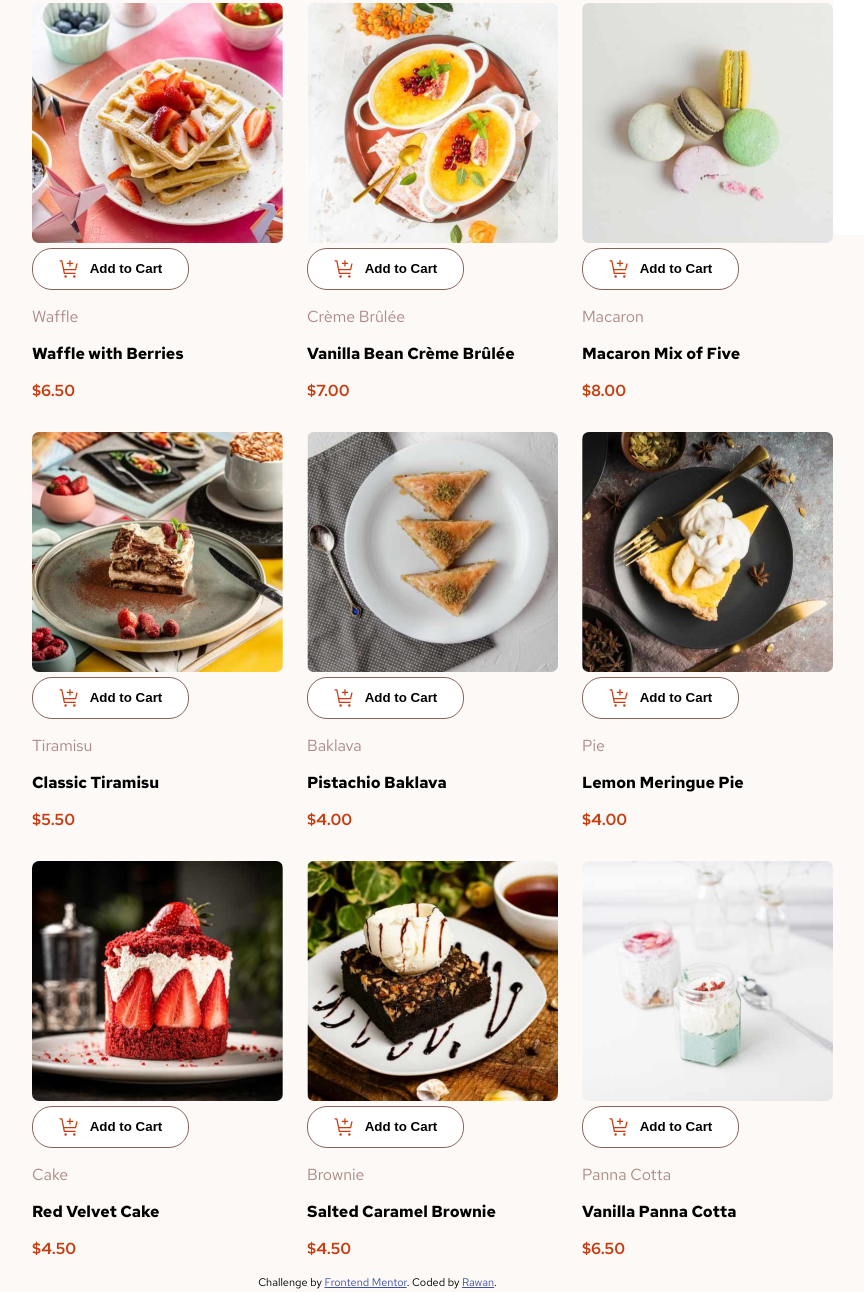
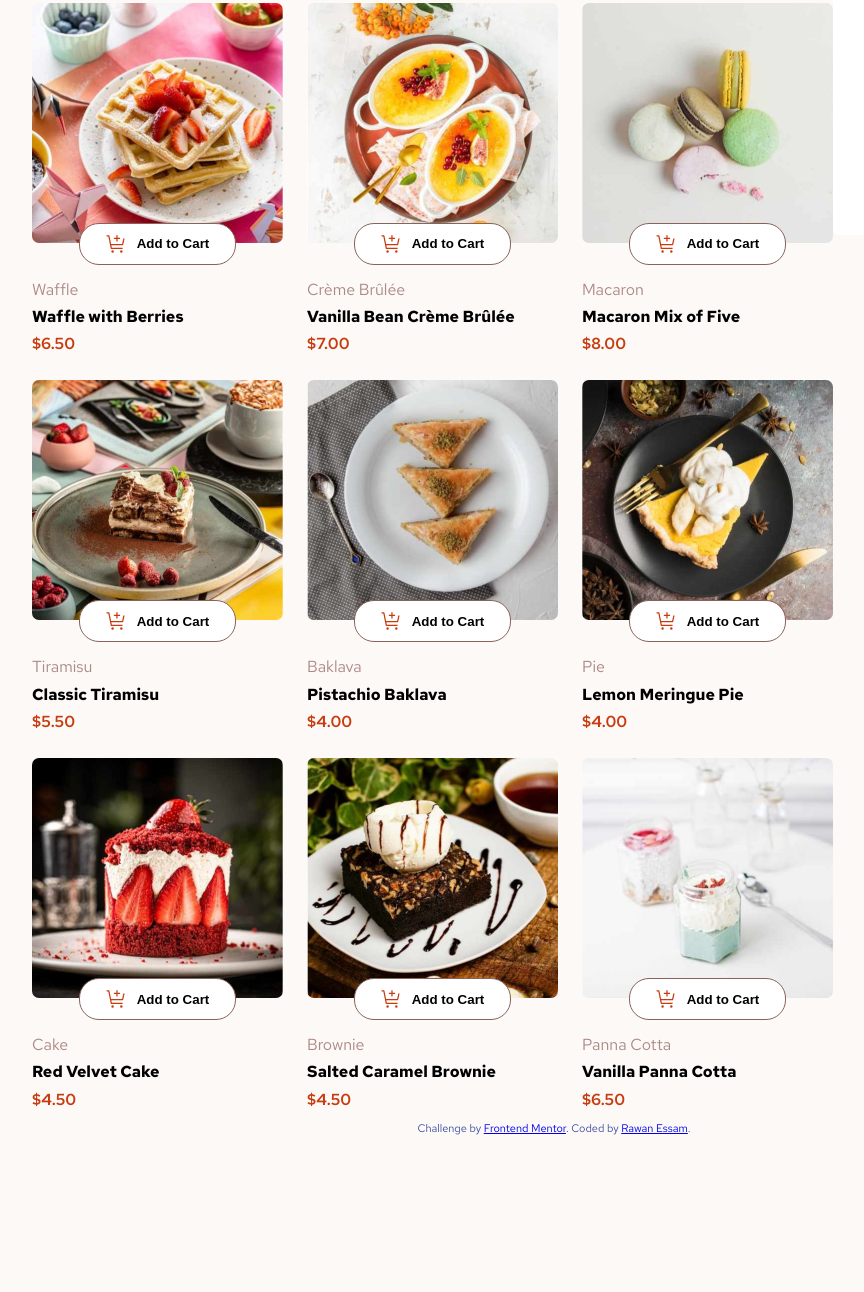
Before and after one commit to rawan6602/product-list-with-cart-main, a plain HTML site: page product-list-with-cart-main/index.html in a window 1280 px wide. Shown: the part 91-1383 px from the top of the page, without its empty margins (86-950 px from the left). After the commit the page ends 1234 px from the top, so only its background shows below. Drawn offline with Linux system fonts and the light colour scheme.

Commit message:
first commit

```diff
--- a/product-list-with-cart-main/index.html
+++ b/product-list-with-cart-main/index.html
@@ -7,106 +7,125 @@
   <link href="https://fonts.googleapis.com/css2?family=Open+Sans&family=Red+Hat+Text:wght@300..700&display=swap" rel="stylesheet">
   <link rel="stylesheet" href="./style.css">
   <title>Product list with cart</title>
-  <style>
-    .attribution { font-size: 11px; text-align: center; }
-    .attribution a { color: hsl(228, 45%, 44%); }
-  </style>
 </head>
 
 <body>
-<!-- <script>
-  let btn = document.querySelector('.add-to-cart')
-  let mbtn = document.querySelector('.minusbtu')
-  let pbtn = document.querySelector('.minusbtu')
-
-  btn.addEventListener("click",()=>{
-    btn.innerText = 1 ;
-  })
-</script> -->
-
-
+<script src="script.js"></script>
+  <div class="container">
   <div class="left-side">
     <h1>Desserts</h1>
 
     <div class="shopping-part">
-      <div>
-      <div class="img-button">
+        <div class="dessert">
               <img class="dessert-img" src="./assets/images/image-waffle-desktop.jpg" alt="waffle photo">
-        <!-- <div class="btn"> -->
+            <div class="btn">
                 <!-- <button class="minusbtu">-</button> -->
               <button class="add-to-cart"><img src="./assets/images/icon-add-to-cart.svg" alt="cart icon"><span class="add-to-cart-text">Add to Cart</span></button>
                 <!-- <button class="minusbtu">+</button> -->
-        <!-- </div> -->
             </div>
+          <div class="dessert-descriptin">
             <p class=" dessert-category">Waffle</p>
             <p class="dessert-name">Waffle with Berries </p>
             <p class="dessert-price">$6.50</p>
           </div>
+        </div>
 
-    <div>
+        <div class="dessert">
               <img class="dessert-img" src="./assets/images/image-creme-brulee-desktop.jpg" alt="Vanilla Bean Crème Brûlée photo">
+            <div class="btn">
               <button class="add-to-cart"><img src="./assets/images/icon-add-to-cart.svg" alt="cart icon"><span class="add-to-cart-text">Add to Cart</span></button>
+            </div>
+          <div class="dessert-descriptin">
             <p class="dessert-category">Crème Brûlée</p>
             <p class="dessert-name">Vanilla Bean Crème Brûlée</p>
             <p class="dessert-price">$7.00</p>
+          </div>
 
         </div>
 
-    <div>
+        <div class="dessert">
           <img class="dessert-img" src="./assets/images/image-macaron-desktop.jpg" alt="Macaron Mix of Five photo">
+          <div class="btn">
             <button class="add-to-cart"><img src="./assets/images/icon-add-to-cart.svg" alt="cart icon"><span class="add-to-cart-text">Add to Cart</span></button>
+          </div>
+          <div class="dessert-descriptin">
             <p class="dessert-category">Macaron</p>
             <p class="dessert-name">Macaron Mix of Five</p>
             <p class="dessert-price">$8.00</p>
           </div>
+        </div>
 
-    <div>
+        <div class="dessert">
           <img class="dessert-img" src="./assets/images/image-tiramisu-desktop.jpg" alt="Classic Tiramisu photo">
+          <div class="btn">
             <button class="add-to-cart"><img src="./assets/images/icon-add-to-cart.svg" alt="cart icon"><span class="add-to-cart-text">Add to Cart</span></button>
+          </div>
+          <div class="dessert-descriptin">
             <p class=" dessert-category">Tiramisu</p>
             <p class="dessert-name">Classic Tiramisu</p>
             <p class="dessert-price">$5.50</p>
           </div>
+        </div>
 
-    <div>
+        <div class="dessert">
           <img class="dessert-img" src="./assets/images/image-baklava-desktop.jpg" alt="Pistachio Baklava photo">
+          <div class="btn">
             <button class="add-to-cart"><img src="./assets/images/icon-add-to-cart.svg" alt="cart icon"><span class="add-to-cart-text">Add to Cart</span></button>
+          </div>
+          <div class="dessert-descriptin">
             <p class=" dessert-category">Baklava</p>
             <p class="dessert-name">Pistachio Baklava</p>
             <p class="dessert-price">$4.00</p>
           </div>
+        </div>
 
-    <div>
+        <div class="dessert">
           <img class="dessert-img" src="./assets/images/image-meringue-desktop.jpg" alt="Lemon Meringue Pie photo">
+          <div class="btn">
             <button class="add-to-cart"><img src="./assets/images/icon-add-to-cart.svg" alt="cart icon"><span class="add-to-cart-text">Add to Cart</span></button>
+          </div>
+          <div class="dessert-descriptin">
             <p class=" dessert-category">Pie</p>
             <p class="dessert-name"> Lemon Meringue Pie</p>
             <p class="dessert-price">$4.00</p>
           </div>
+        </div>
 
-    <div>
+        <div class="dessert">
           <img class="dessert-img" src="./assets/images/image-cake-desktop.jpg" alt="  Velvet Cake photo">
+          <div class="btn">
             <button class="add-to-cart"><img src="./assets/images/icon-add-to-cart.svg" alt="cart icon"><span class="add-to-cart-text">Add to Cart</span></button>
+          </div>
+          <div class="dessert-descriptin">
             <p class=" dessert-category">Cake</p>
             <p class="dessert-name">Red Velvet Cake</p>
             <p class="dessert-price">$4.50</p>
+          </div>
 
         </div>
 
-    <div>
+        <div class="dessert">
           <img class="dessert-img" src="./assets/images/image-brownie-desktop.jpg" alt="  Caramel Brownie photo">
+          <div class="btn">
             <button class="add-to-cart"><img src="./assets/images/icon-add-to-cart.svg" alt="cart icon"><span class="add-to-cart-text">Add to Cart</span></button>
+          </div>
+          <div class="dessert-descriptin">
             <p class=" dessert-category">Brownie</p>
             <p class="dessert-name"> Salted Caramel Brownie</p>
             <p class="dessert-price">$4.50</p>
           </div>
+        </div>
 
-    <div>
+        <div class="dessert">
           <img class="dessert-img" src="./assets/images/image-panna-cotta-desktop.jpg" alt="vanilla panna cotta photo">
+          <div class="btn">
             <button class="add-to-cart"><img src="./assets/images/icon-add-to-cart.svg" alt="cart icon"><span class="add-to-cart-text">Add to Cart</span></button>
+          </div>
+          <div class="dessert-descriptin">
             <p class=" dessert-category">Panna Cotta</p>
             <p class="dessert-name"> Vanilla Panna Cotta</p>
             <p class="dessert-price">$6.50</p>
+          </div>
         </div>
     </div>
 
@@ -118,14 +137,12 @@
       <img src="./assets/images/illustration-empty-cart.svg" alt="cake phato">
       </div>
       <p class="cart" >Your added items will appear here</p>
-
   </div>
-
+  </div>
 
   <div class="attribution">
     Challenge by <a href="https://www.frontendmentor.io?ref=challenge">Frontend Mentor</a>.
-  Coded by <a href="#">Rawan</a>.
+    Coded by <a href="https://github.com/rawan6602">Rawan Essam</a>.
   </div>
-
 </body>
 </html>
--- a/product-list-with-cart-main/style.css
+++ b/product-list-with-cart-main/style.css
@@ -1,29 +1,37 @@
 body{
     background-color:hsl(20, 50%, 98%);
     font-family: "Red Hat Text", sans-serif;
+}
+.container{
     display: grid;
-    grid-template-columns: 1fr 1fr;
+    grid-template-columns: repeat(2, 1fr);
 }
+
 .left-side{
     padding-left: 110px;
 }
+
 .shopping-part{
     display: grid;
-    grid-template-columns: 0.1fr 0.1fr 0.1fr;
+    grid-template-columns:repeat(3, 1fr) ;
     column-gap: 24px;
     row-gap: 15px;
 }
+
 .dessert-img{
     width: 251px;
     height: 240px;
     border-radius: 7px;
 }
+
 .dessert-category{
     color: hsl(7, 20%, 60%);
 }
+
 .dessert-name{
     font-weight: 700;
 }
+
 .button-and-img{
    display: block;
 }
@@ -32,6 +40,7 @@ body{
     color: #c83b0e;
     font-weight: 600;
 }
+
 .add-to-cart{
     background-color: #fff;
     border-radius: 20px;
@@ -42,7 +51,10 @@ body{
     display: flex;
     justify-content:center;
     align-items:center;
+    position: relative;
+    bottom: 25px;
 }
+
 :hover.add-to-cart{
     border: 0.7px solid #c83b0e;
     color: #c83b0e;
@@ -53,6 +65,24 @@ body{
 
 .minusbtu,.plusbtu{
     display: none;
+}
+
+.cart-img,.cart{
+    display: flex;
+    justify-content:center;
+    align-items:center;
+}
+
+.dessert-descriptin{
+    line-height: 0.7em;
+    font-size: 16px;
+}
+
+.btn{
+    display: grid;
+    justify-items: center;
+    height: 20px;
+
 }
 
 .right-side{
@@ -70,12 +100,11 @@ body{
 
 }
 
-.cart-img,.cart{
-    display: flex;
-    justify-content:center;
-    align-items:center;
-}
-
 .cart{
     color: #726463;
 }
+.attribution{
+    font-size: 11px;
+    text-align: center;
+    color: hsl(228, 45%, 44%);
+}
```
Also changed, not shown: product-list-with-cart-main/script.js (added). Lines whose indentation alone changed are shown as unchanged.
